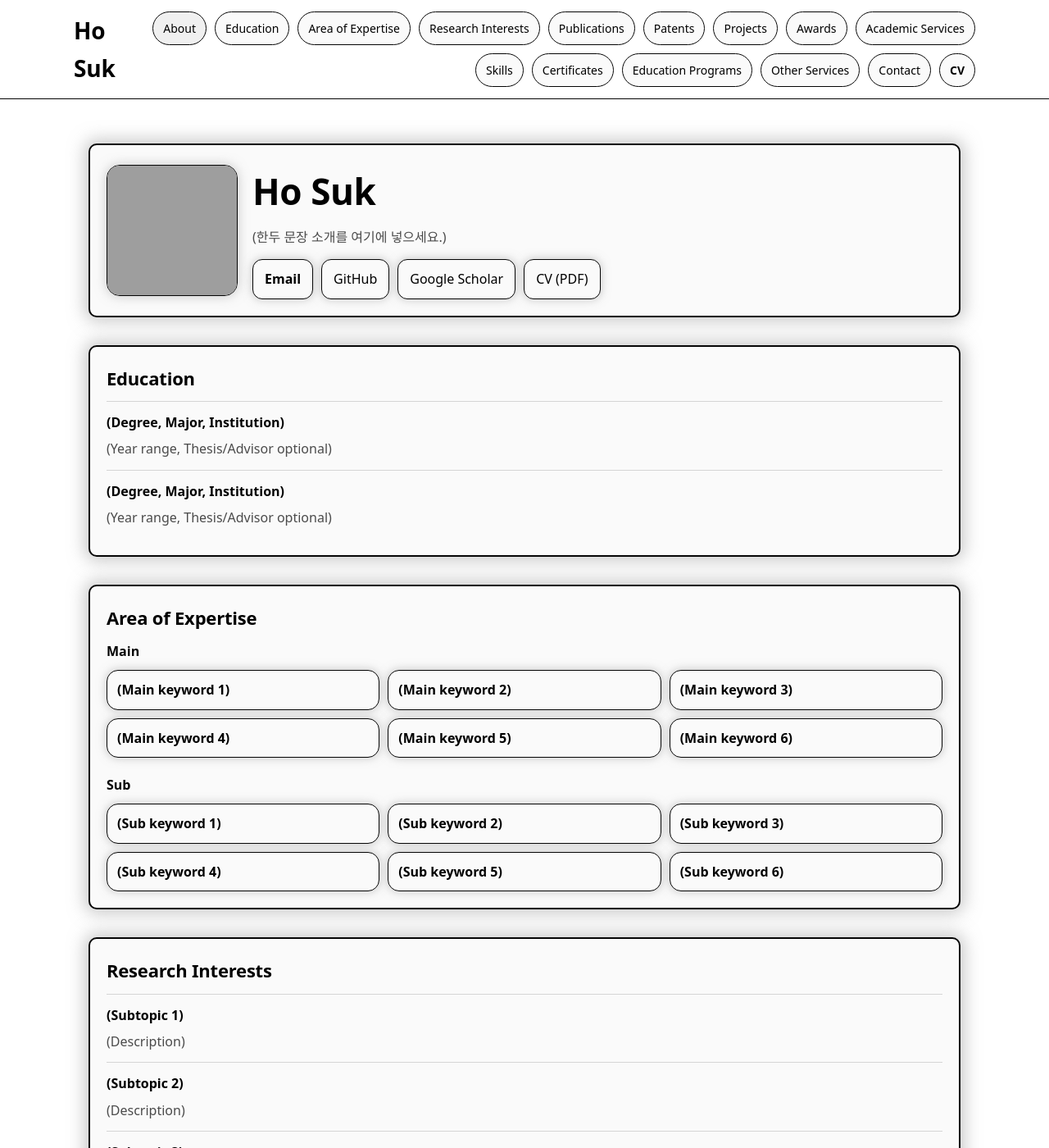
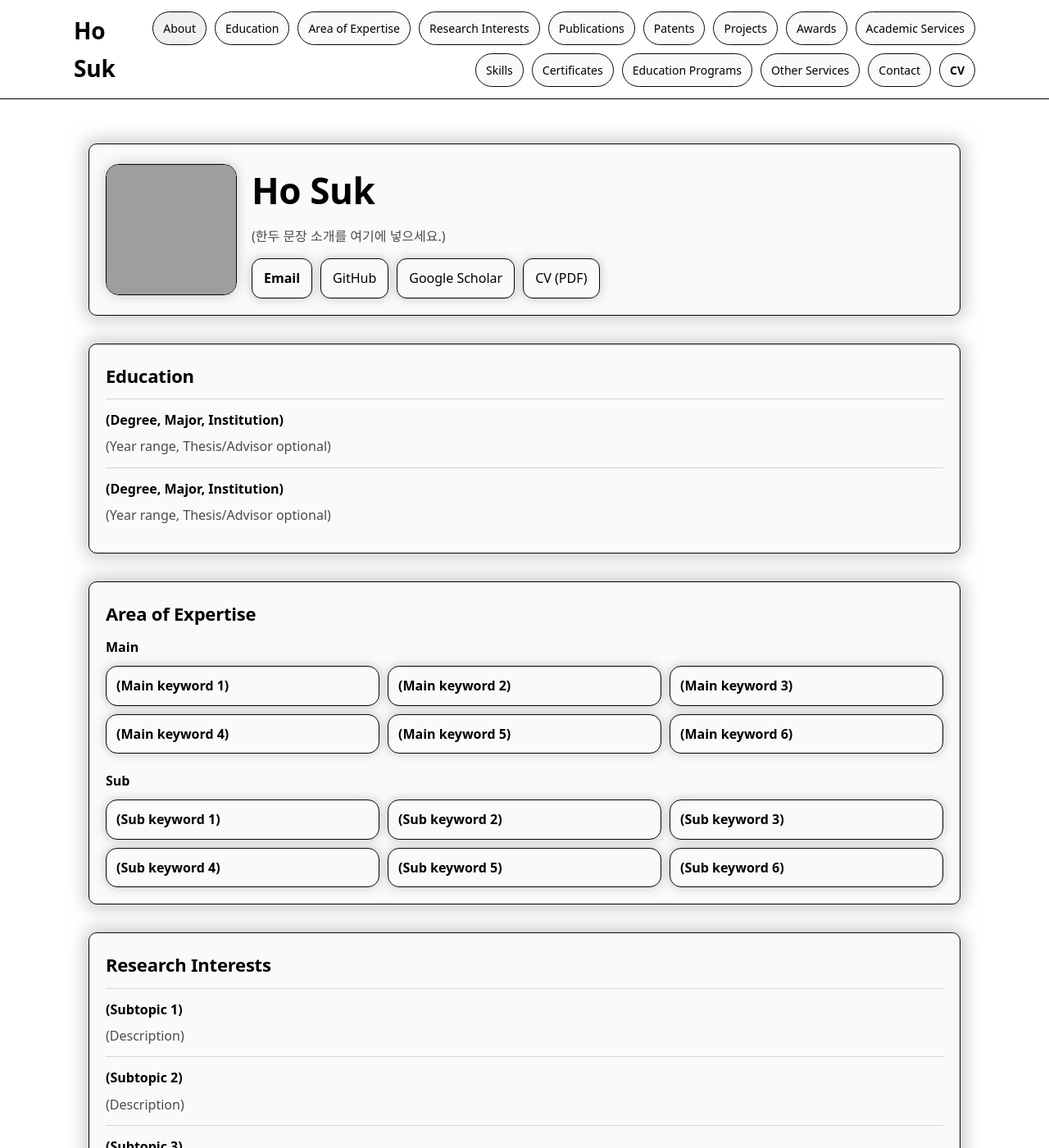
Before and after one commit to ho-suk-93/ho-suk-93.github.io, a Jekyll site: the page built from index.md, in a window 1280 px wide and 1400 px high. Shown: the whole window at 82% size. Built offline with Jekyll 4.4.1, drawn with Linux system fonts in a browser that asks for light colours; grey boxes are pictures that could not be loaded.

Commit message:
Change card border width from 2px to 1px

```diff
--- a/assets/css/style.scss
+++ b/assets/css/style.scss
@@ -112,7 +112,7 @@ a:hover{ text-decoration:underline; }
 .card,
 .hero{
   background: var(--panel);
-  border: 2px solid var(--border);
+  border: 1px solid var(--border);
   border-radius: 10px;
 
   /* 그림자 크기 확대 */
```
